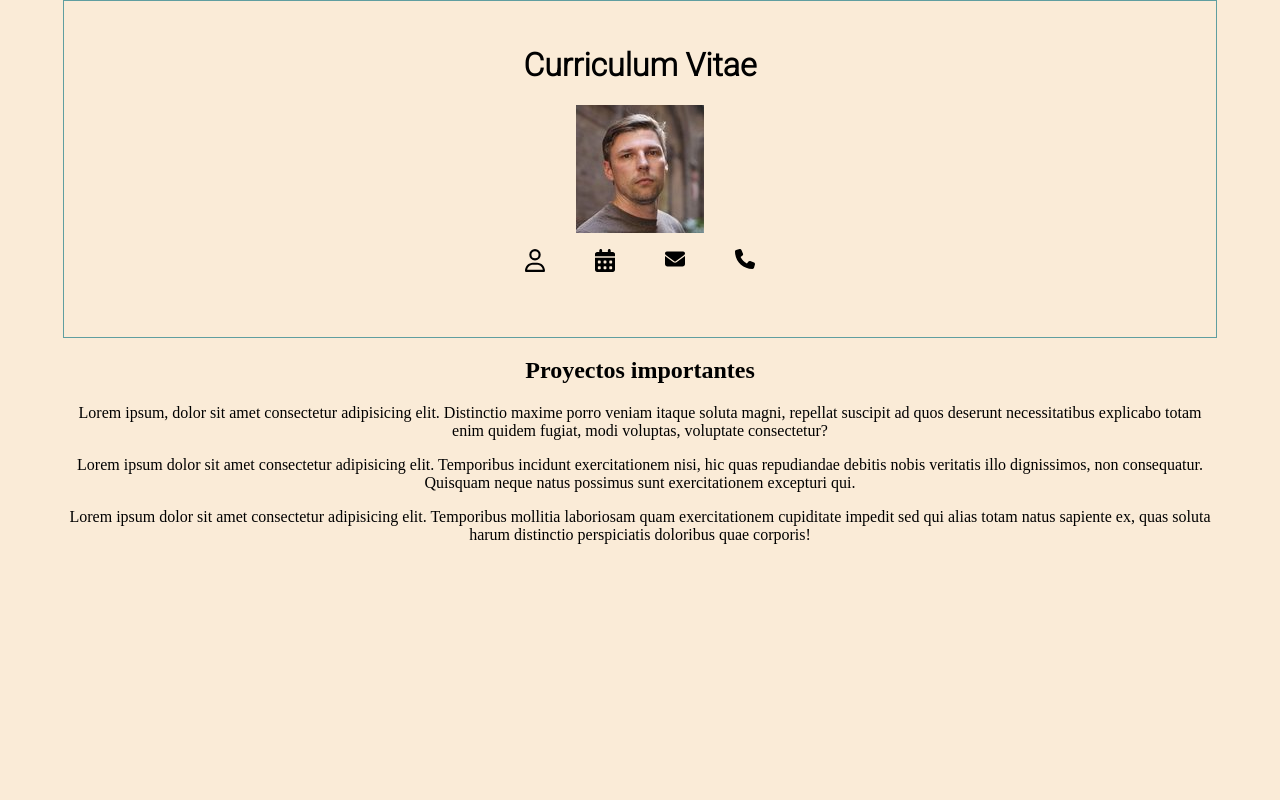
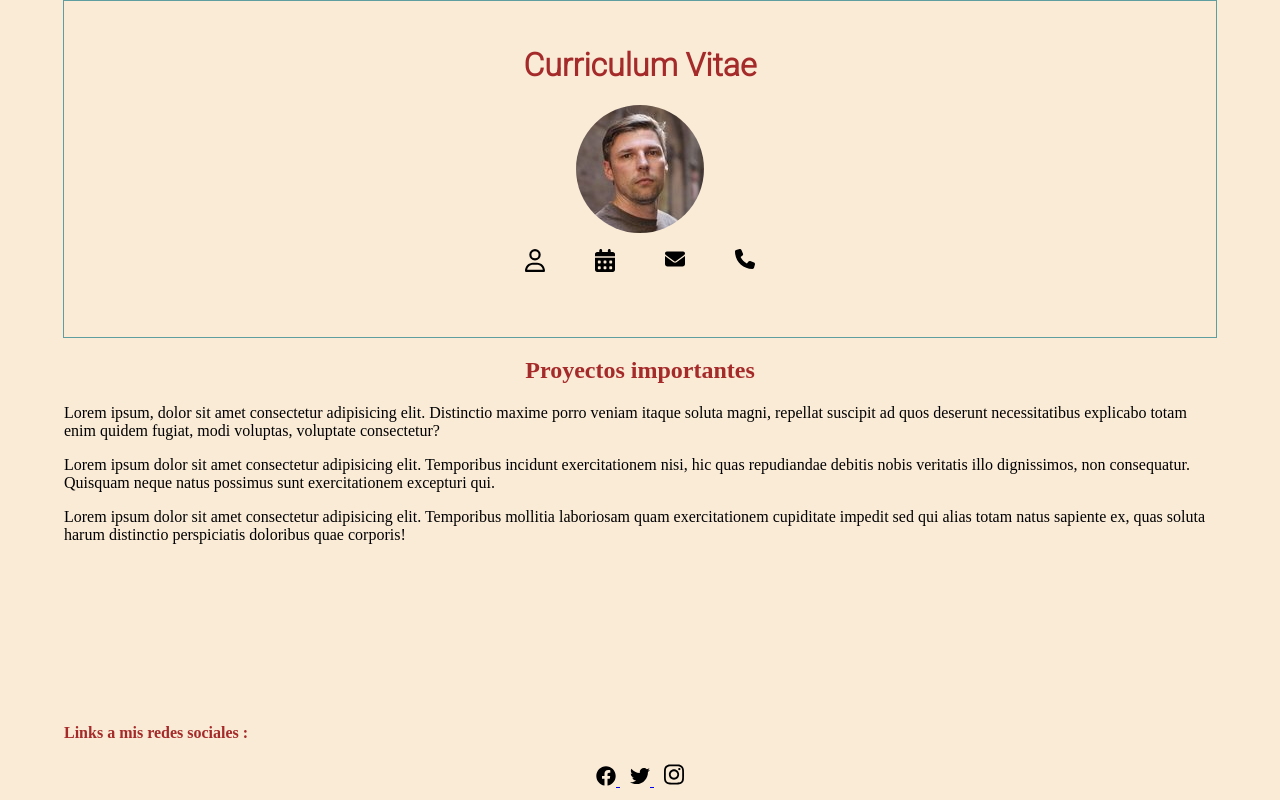
Before and after one commit to solzambrano/proyecto_cv, a plain HTML site: page index.html in a window 1280 px wide. Drawn offline with Linux system fonts and the light colour scheme.

Commit message:
se agregan redes sociales

```diff
--- a/index.html
+++ b/index.html
@@ -51,6 +51,22 @@
     <article><p>Lorem ipsum dolor sit amet consectetur adipisicing elit. Temporibus incidunt exercitationem nisi, hic quas repudiandae debitis nobis veritatis illo dignissimos, non consequatur. Quisquam neque natus possimus sunt exercitationem excepturi qui.</p></article>
     <article><p>Lorem ipsum dolor sit amet consectetur adipisicing elit. Temporibus mollitia laboriosam quam exercitationem cupiditate impedit sed qui alias totam natus sapiente ex, quas soluta harum distinctio perspiciatis doloribus quae corporis!</p></article>
 </section>
+<footer>
+    <h4>Links a mis redes sociales :</h4>
+    <section>
+    <a href="https://es-la.facebook.com/">
+        <img class='icon' src="./assets/svgIcons/facebok.svg"/>
+    </a>
+    <a href="https://twitter.com/?lang=es">
+        <img class='icon' src="./assets/svgIcons/twitter.svg"/>
+
+    </a>
+    <a href="https://www.instagram.com/">
+        <img class='icon' src="./assets/svgIcons/instagram.svg"/>
+
+    </a>
+    </section>
+</footer>
 </body>
 
 </html>
--- a/style.css
+++ b/style.css
@@ -14,10 +14,12 @@ header div{
 }
 #userPhoto {
     text-align: center;
+    border-radius: 50%;
 }
 h1{
     font-family: 'Roboto', sans-serif;
     text-align: center;
+    color: brown;
 }
 nav{
    display: flex;
@@ -32,14 +34,34 @@ li{
     padding: 0px 25px;
     list-style: none;
 }
-li img{
+.icon{
     height: auto;
     width: 20px;
 }
 section{
  text-align: center;
 }
+article p:first-of-type + p{
+    font-size: x-large;
+}
+article p:second-of-type +p{
+    font-size: larger;
+}
 #proyectos{
     position: fixed;
     width: 90%;
 }
+h2,h4{
+    color: brown;
+}
+#proyectos article{
+    text-align: left;
+}
+footer{
+    position: absolute;
+    bottom: 10px;
+    width: 90%;
+}
+section a{
+    padding: 5px;
+}
```
Also changed, not shown: assets/svgIcons/facebok.svg (added), assets/svgIcons/instagram.svg (added), assets/svgIcons/twitter.svg (added).
